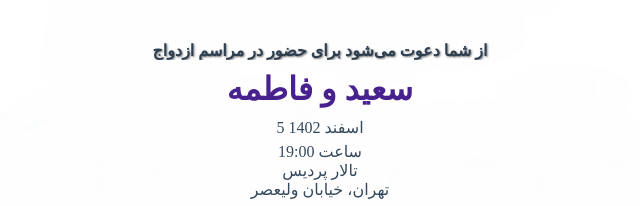
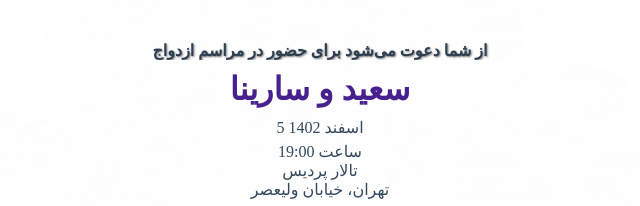
Before and after one commit to Saeid-Rezaei0/wedding_cart, a plain HTML site: page index.html in a window 1280 px wide. Shown: the part 179-385 px from the top of the page, 320-960 px from the left. Drawn offline with Linux system fonts and the light colour scheme.

Commit message:
project update

```diff
--- a/index.html
+++ b/index.html
@@ -13,7 +13,7 @@
     <!-- کارت دعوت -->
     <div class="invitation">
         <div class="header-text">از شما دعوت می‌شود برای حضور در مراسم ازدواج</div>
-        <div class="names">سعید و فاطمه</div>
+        <div class="names">سعید و سارینا</div>
         <div class="date">5 اسفند 1402</div>
         <div class="details">
             ساعت 19:00<br>
```
